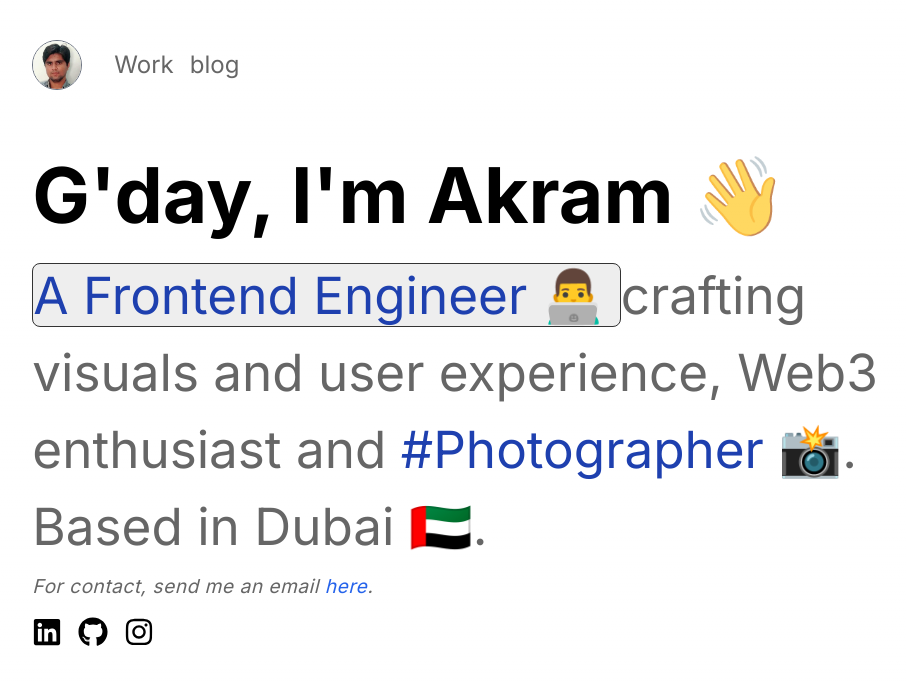
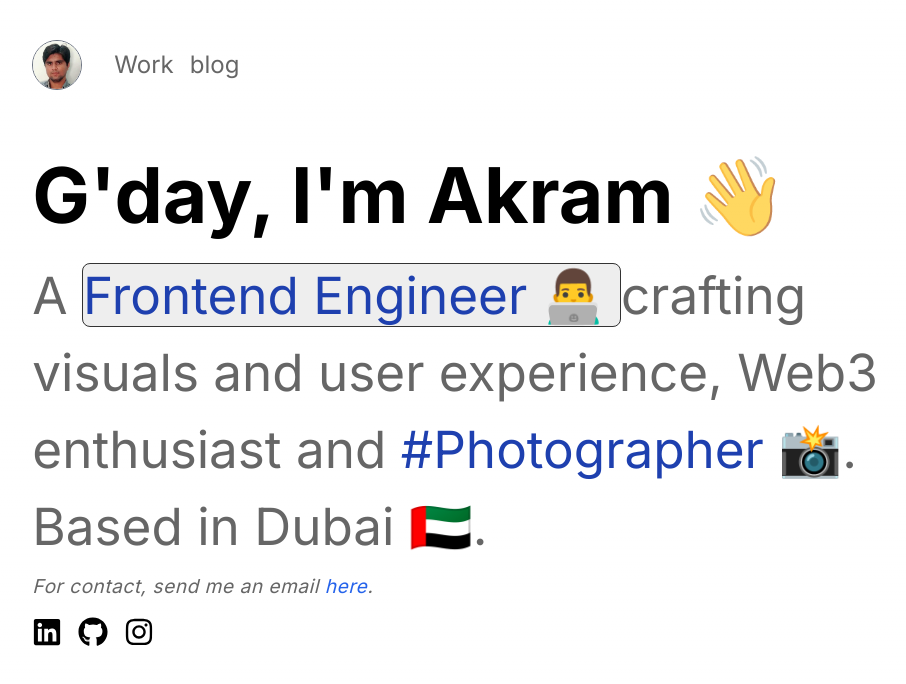
Before and after one commit to akramnarejo/portfolio, a Next.js app: page / in a window 1280 px wide. Shown: the top 684 px of the page, without its empty margins (181-1087 px from the left). Built offline with nearby package versions, Linux system fonts and the light colour scheme.

Commit message:
fix: spaces

```diff
--- a/src/app/page.tsx
+++ b/src/app/page.tsx
@@ -11,7 +11,7 @@ export default function Home() {
           G&apos;day, I&apos;m Akram <span className="animate-pulse duration-1000">👋</span>
         </h1>
         <p className="w-full [font-size:_clamp(2.5rem,4vw,6rem)] mt-1  text-[#666]">
-          <span className="dark:bg-[#111] bg-[#eee] rounded-lg border border-[#333] text-blue-800">A Frontend Engineer 👨‍💻 </span>crafting visuals and user experience,
+          A{" "}<span className="dark:bg-[#111] bg-[#eee] rounded-lg border border-[#333] text-blue-800">Frontend Engineer 👨‍💻 </span>{" "}crafting visuals and user experience,
           Web3 enthusiast and <span className="text-blue-800">#Photographer</span> 📸. Based in Dubai 🇦🇪.
         </p>
         <p className="w-full mt-2 tracking-wide text-[#666] italic [font-size:_clamp(1.2rem,1.5vw,2rem)]">
```
